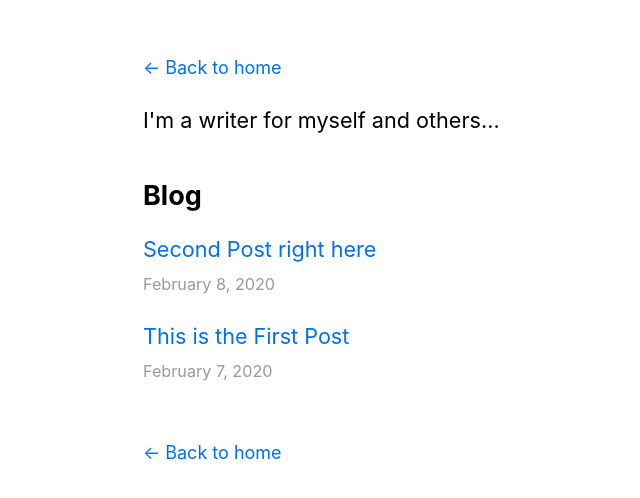
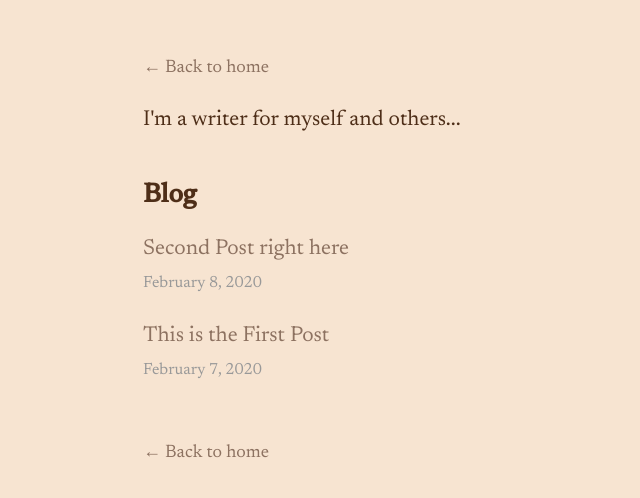
Before and after one commit to ahmedjahmi/new-site, a Next.js app: page /blog in a window 1280 px wide. Shown: the top 498 px of the page, without its empty margins (191-831 px from the left). Built offline with nearby package versions, Linux system fonts and the light colour scheme.

Commit message:
Add theme colors and font

```diff
--- a/components/layout.js
+++ b/components/layout.js
@@ -11,6 +11,8 @@
 		<div className={styles.container}>
 			<Head>
 				<link rel='icon' href='/favicon.ico' />
+        <link rel="preconnect" href="https://fonts.gstatic.com" />
+        <link href="https://fonts.googleapis.com/css2?family=Newsreader:ital,wght@0,300;0,400;0,500;1,300;1,400;1,500&display=swap" rel="stylesheet" />
 				<meta
 					name='description'
 					content='Ahmed Jahmi fullstack software engineer'
--- a/styles/globals.css
+++ b/styles/globals.css
@@ -6,6 +6,9 @@
     Cantarell, Fira Sans, Droid Sans, Helvetica Neue, sans-serif;
   line-height: 1.6;
   font-size: 18px;
+  background-color: #f7e4d1;
+  color: #4e2e18;
+  font-family: 'Newsreader', serif;
 }
 
 * {
@@ -13,7 +16,7 @@
 }
 
 a {
-  color: #0070f3;
+  color: #8d7261;
   text-decoration: none;
 }
 
--- a/styles/utils.module.css
+++ b/styles/utils.module.css
@@ -27,10 +27,11 @@
 
 .spanUnderline {
   display: inline-block;
+  line-height: 1;
   background-image:
   linear-gradient(
-    to top, #ffd045 13%, #ffd045 13%, #ffd045 13%, #ffd045 40%, transparent 30%
-  );
+    to top, #c09269 44%, #c09269 44%, #c09269 44%, #c09269 44%, transparent 54%
+  )
 }
 
 .borderCircle {
```
